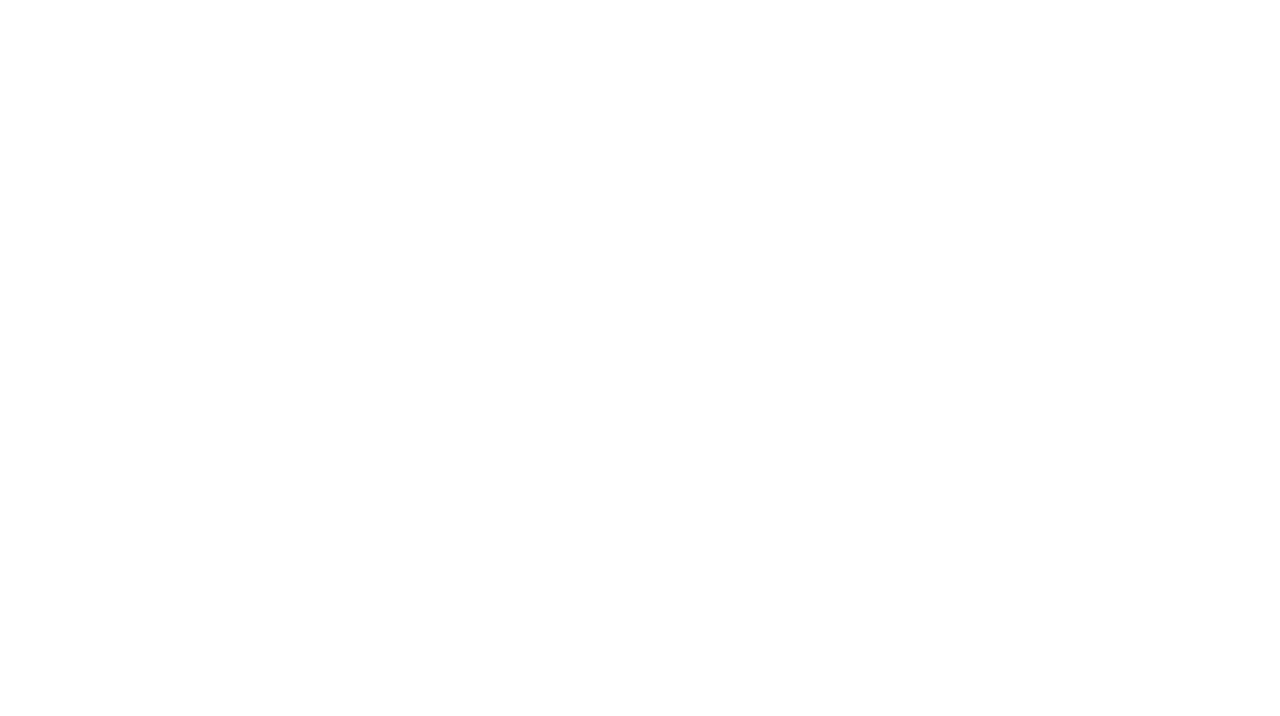
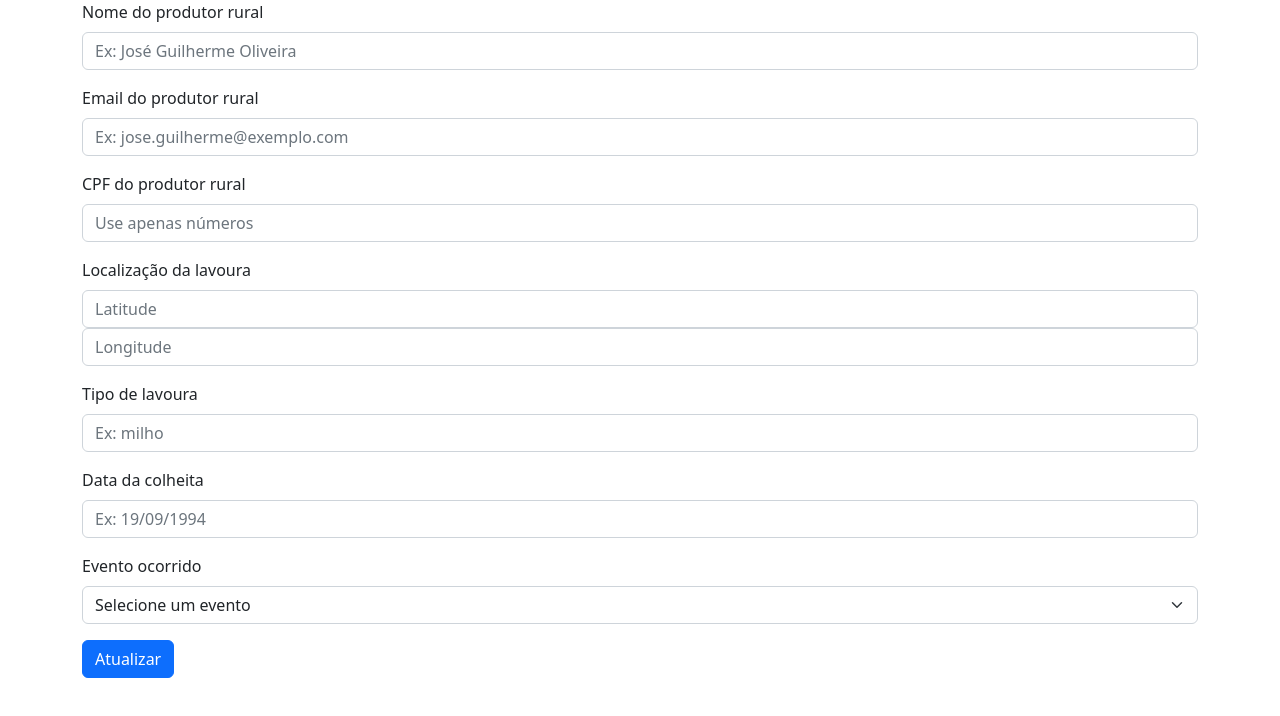
Before and after one commit to drawanz/lost-comunication-frontend, a React (Vite) app: page /update in a window 1280 px wide. Before the commit this address had no page. Shown: the top 716 px of the page. Built offline with nearby package versions, Linux system fonts and the light colour scheme.

Commit message:
feat: criando a UpdatePage

```diff
--- a/src/main.jsx
+++ b/src/main.jsx
@@ -7,6 +7,7 @@ import SearchPage from './pages/searchPage/SearchPage';
 import 'bootstrap/dist/css/bootstrap.min.css';
 import HomePage from './pages/homePage/HomePage';
 import store from './redux/store';
+import UpdatePage from './pages/updatePage/UpdatePage';
 
 ReactDOM.createRoot(document.getElementById('root')).render(
   <Provider store={store}>
@@ -15,7 +16,7 @@ ReactDOM.createRoot(document.getElementById('root')).render(
         <Route path="/" element={<HomePage />} />
         <Route path="/insert" element={<InsertPage />} />
         <Route path="/search" element={<SearchPage />} />
-        <Route path="/delete" element={<InsertPage />} />
+        <Route path="/update" element={<UpdatePage />} />
       </Routes>
     </BrowserRouter>
   </Provider>
--- /dev/null
+++ b/src/pages/updatePage/UpdatePage.jsx
@@ -0,0 +1,87 @@
+import { Button, Spinner } from 'react-bootstrap';
+import Axios from 'axios';
+import Container from 'react-bootstrap/Container';
+import { useDispatch, useSelector } from 'react-redux';
+import { useState } from 'react';
+import { useNavigate } from 'react-router-dom';
+import insertValidations from '../../helpers/insertValidations.js';
+import GeneralForm from '../../components/generalForm/GeneralForm.jsx';
+import { clearStore } from '../../redux/reducers/lostCommunicationSlice.js';
+
+export default function UpdatePage() {
+  const [loading, setLoading] = useState(false);
+  const navigate = useNavigate();
+  const dispatch = useDispatch();
+
+  const {
+    nome,
+    email,
+    CPF,
+    latitude,
+    longitude,
+    lavoura,
+    data_colheita,
+    evento,
+  } = useSelector((state) => state.lost);
+
+  const payload = {
+    nome,
+    email,
+    CPF,
+    latitude,
+    longitude,
+    lavoura,
+    data_colheita,
+    evento,
+  };
+
+  const request = async (dataJson) => {
+    try {
+      setLoading(true);
+      const { data } = await Axios({
+        method: 'put',
+        url: `https://softfocus-lc-api.herokuapp.com/lost/${CPF}`,
+        headers: { 'Content-Type': 'application/json' },
+        data: dataJson,
+      });
+      alert(data.message);
+      setLoading(false);
+      dispatch(clearStore());
+      navigate('/')
+    } catch (e) {
+      alert(e.response.data.detail);
+      setLoading(false);
+    }
+  };
+
+  const handleUpdate = async () => {
+    const verifyingInsert = insertValidations(payload);
+    if (verifyingInsert.message) {
+      alert(verifyingInsert.message);
+    }
+    if (verifyingInsert.message === undefined) {
+      const dataJson = JSON.stringify(payload);
+      await request(dataJson);
+    }
+  };
+
+  return (
+    <Container>
+      <GeneralForm />
+      {loading ? (
+        <Button variant="primary" disabled>
+          <Spinner
+            as="span"
+            animation="border"
+            size="sm"
+            role="status"
+            aria-hidden="true"
+          />
+          Loading...
+        </Button>
+      ) : (
+        <Button onClick={() => handleUpdate()}>Atualizar</Button>
+      )}
+    </Container>
+  );
+}
```
